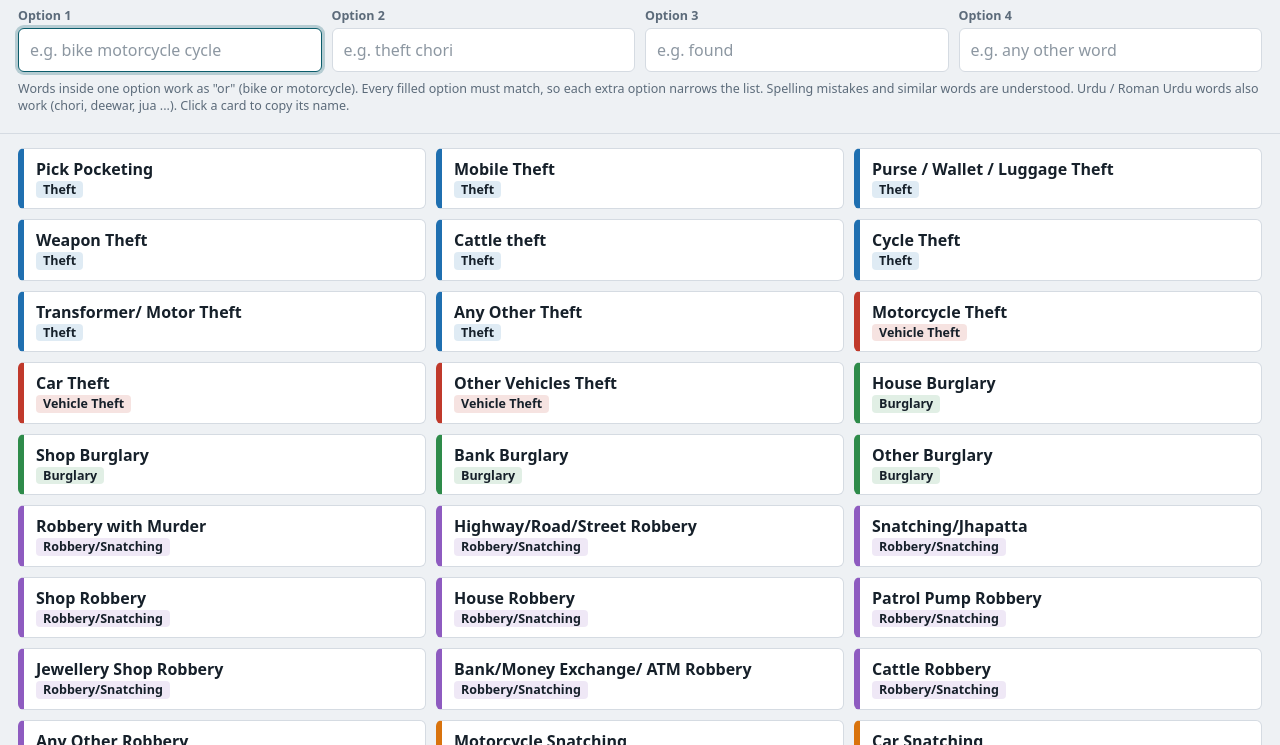
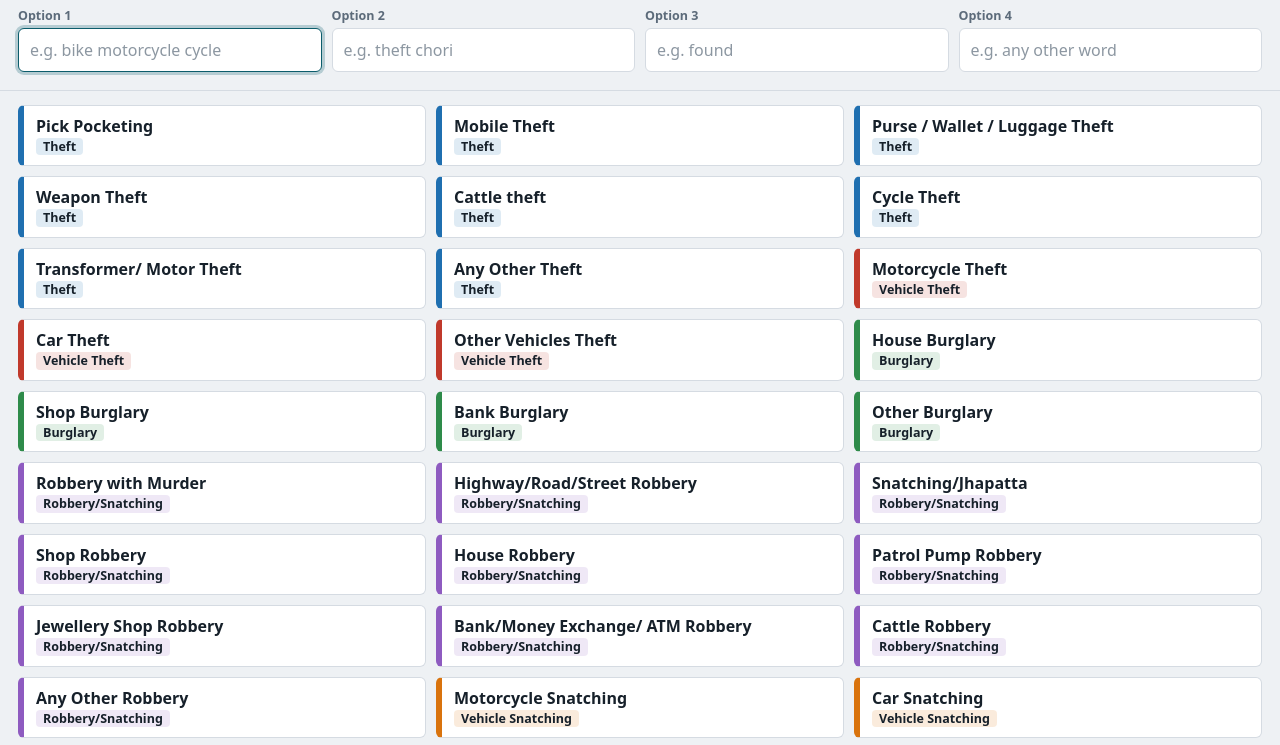
Before and after one commit to ch-zohaib27/pco, a plain HTML site: page index.html in a window 1280 px wide. Shown: the part 52-797 px from the top of the page. Drawn offline with Linux system fonts and the light colour scheme.

Commit message:
Update index.html

```diff
--- a/index.html
+++ b/index.html
@@ -65,7 +65,7 @@ mark{background:var(--mark);color:var(--markink);border-radius:2px;padding:0 1px
     <div><label for="o3">Option 3</label><input id="o3" autocomplete="off" placeholder="e.g. found"></div>
     <div><label for="o4">Option 4</label><input id="o4" autocomplete="off" placeholder="e.g. any other word"></div>
   </div>
-  <p class="hint">Words inside one option work as "or" (bike or motorcycle). Every filled option must match, so each extra option narrows the list. Spelling mistakes and similar words are understood. Urdu / Roman Urdu words also work (chori, deewar, jua ...). Click a card to copy its name.</p>
+
   <div class="chips" id="chips"></div>
 </header>
 <main><div class="results" id="res"></div></main>
```
